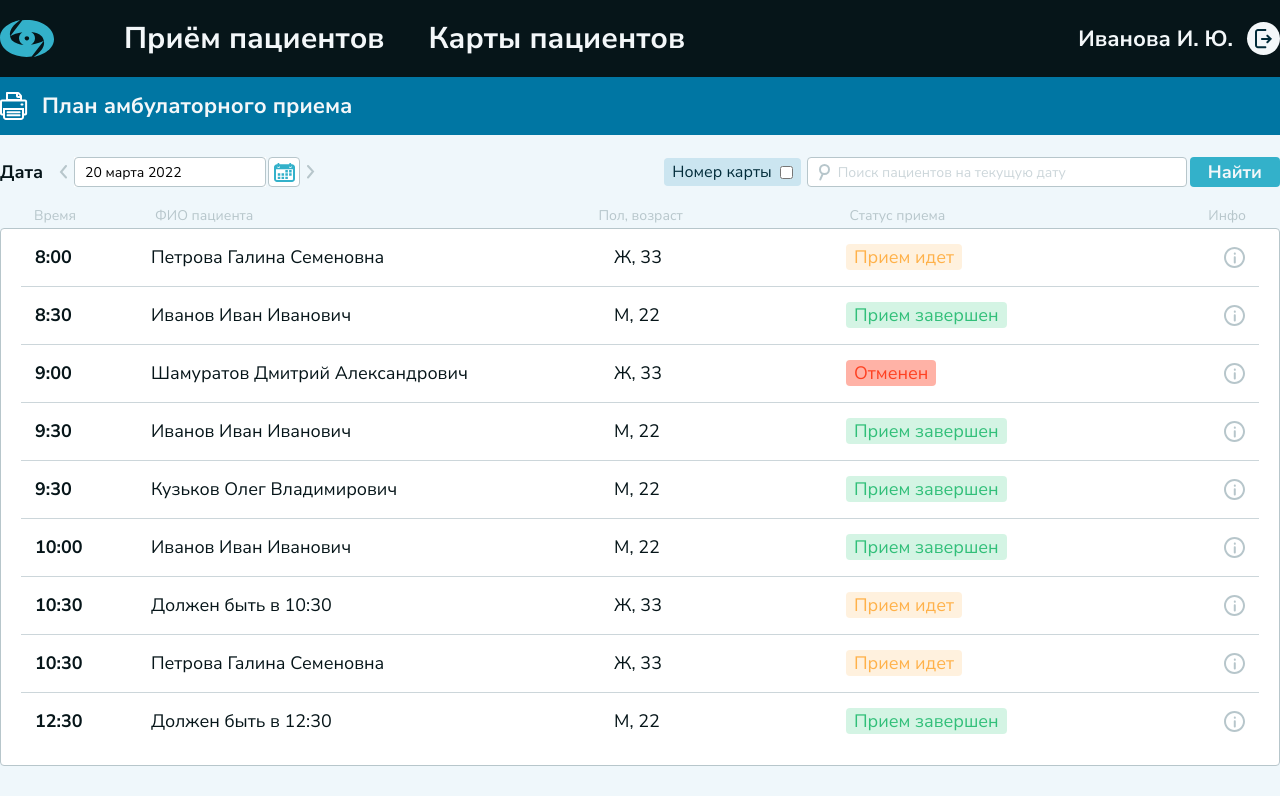
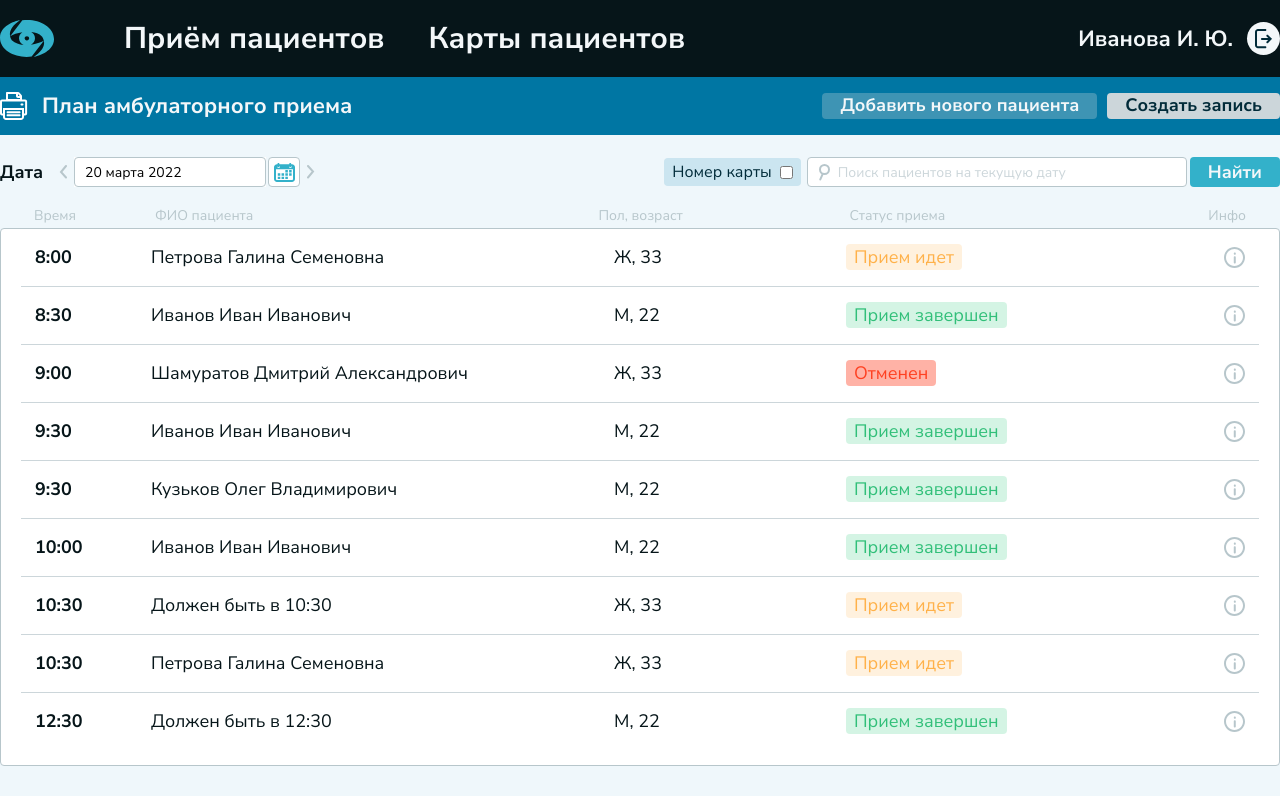
Before and after one commit to DenisVorop/crm, a React (Create React App) app: page /records in a window 1280 px wide. Built offline with nearby package versions, Linux system fonts and the light colour scheme; data requests are answered from the project's data file; a web font is replaced by a local one.

Commit message:
add buttons for plan.jsx

```diff
--- a/package.json
+++ b/package.json
@@ -7,6 +7,7 @@
     "@testing-library/react": "^12.1.3",
     "@testing-library/user-event": "^13.5.0",
     "axios": "^0.26.1",
+    "eslint-plugin-react-hooks": "^4.4.0-next-3e997fdba-20220329",
     "formik": "^2.2.9",
     "json-server": "^0.17.0",
     "node-sass": "^7.0.1",
--- a/src/Components/Page/Filter/Filter.jsx
+++ b/src/Components/Page/Filter/Filter.jsx
@@ -8,8 +8,7 @@ import Records from "../Records/Records";
 import './filter.scss';
 
 
-const Filter = () => {
-
+const Filter = ({takePrintRecord}) => {
     const { usersData } = useSelector(({ usersReducer }) => usersReducer);
 
     const arrUsers = JSON.parse(JSON.stringify(usersData));
@@ -17,6 +16,14 @@ const Filter = () => {
 
     const [activeUsers, setActiveUsers] = React.useState(arrUsers);
     const inputRef = React.useRef();
+
+    const [recordsTable, setRecordsTable] = React.useState(null);
+    const myRef = React.useRef();
+
+    const printTable = () => {
+        setRecordsTable(myRef.current)
+        takePrintRecord(recordsTable)
+    }
 
     const onSearchClick = () => {
         const filteredUsers = arrUsers.filter(user => user.name.toLowerCase().includes(inputRef.current.value.toLowerCase()))
@@ -28,7 +35,7 @@ const Filter = () => {
             <div className="filter__container">
                 <Head onSearchClick={onSearchClick} inputRef={inputRef} />
                 <Patients />
-                <Records activeUsers={activeUsers} onSearchClick={onSearchClick} />
+                <Records activeUsers={activeUsers} onSearchClick={onSearchClick} myRef={myRef} printTable={printTable}/>
             </div>
         </div>
     )
--- a/src/Components/Page/Page.jsx
+++ b/src/Components/Page/Page.jsx
@@ -1,13 +1,22 @@
+import React from 'react';
+
 import Header from "../Header/Header";
 import Filter from './Filter/Filter';
 import Plan from './Plan/Plan';
 
 const Page = () => {
+
+    const [recordsTable, setRecordsTable] = React.useState(null);
+
+    const takePrintRecord = (recordsTable) => {
+        setRecordsTable(recordsTable)
+    }
+
     return (
         <>
             <Header />
-            <Plan />
-            <Filter />
+            <Plan recordsTable={recordsTable} />
+            <Filter takePrintRecord={takePrintRecord} />
         </>
     )
 }
--- a/src/Components/Page/Plan/Plan.jsx
+++ b/src/Components/Page/Plan/Plan.jsx
@@ -6,7 +6,7 @@ import './plan.scss';
 import print from '../../../assets/img/print.svg';
 import PrintFile from '../../PrintFile/PrintFile';
 
-const Plan = () => {
+const Plan = ({ recordsTable }) => {
 
     const componentRef = useRef();
 
@@ -23,14 +23,18 @@ const Plan = () => {
                             )
                         }}
                         content={() => componentRef.current}
-                        documentTitle='new document'
+                        documentTitle='Записи на текущую дату и время'
                         pageStyle='print'
                     />
                     <div className="plan__label">План амбулаторного приема</div>
                 </div>
+                <div className="plan__new new-plan">
+                    <div className="new-plan__pat"><a href='#'>Добавить нового пациента</a></div>
+                    <div className="new-plan__rec"><a href='#'>Создать запись</a></div>
+                </div>
             </div>
             <div style={{ display: "none" }}>
-                <PrintFile ref={componentRef} />
+                <PrintFile ref={componentRef} recordsTable={recordsTable} />
             </div>
         </div>
     )
--- a/src/Components/Page/Plan/plan.scss
+++ b/src/Components/Page/Plan/plan.scss
@@ -5,6 +5,9 @@
 
     &__container {
         padding: 15px 0;
+        display: flex;
+        justify-content: space-between;
+        align-items: center;
     }
 
     // .plan__header
@@ -29,3 +32,31 @@
         color: #F3F7F9;
     }
 }
+
+.new-plan {
+    display: flex;
+    align-items: center;
+
+    font-weight: 700;
+    font-size: 18px;
+    line-height: 143%;
+
+    // .new-plan__pat
+
+    &__pat {
+        margin: 0px 10px 0px 0px;
+        color: #F3F7F9;
+        padding: 0 18px;
+        background: rgba(204, 214, 218, 0.3);
+        border-radius: 4px;
+    }
+
+    // .new-plan__rec
+
+    &__rec {
+        color: #012B39;
+        padding: 0 18px;
+        background: #CCD6DA;
+        border-radius: 4px;
+    }
+}
--- a/src/Components/Page/Records/Records.jsx
+++ b/src/Components/Page/Records/Records.jsx
@@ -1,4 +1,4 @@
-import React, { useEffect } from 'react';
+import React from 'react';
 import { useSelector, useDispatch } from 'react-redux';
 
 import { getUsersData, getTimesData } from '../../../Redux/Reducers/usersReducer';
@@ -8,25 +8,26 @@ import Record from './Record';
 
 import './records.scss';
 
-const Records = ({ activeUsers, onSearchClick }) => {
+const Records = ({ activeUsers, onSearchClick, myRef, printTable }) => {
 
     const { lastRecordsData } = useSelector(({ lastRecordsReducer }) => lastRecordsReducer);
     const { timesData } = useSelector(({ usersReducer }) => usersReducer);
 
     const dispatch = useDispatch();
 
-    useEffect(() => {
+    React.useEffect(() => {
         dispatch(getUsersData());
         dispatch(getTimesData());
         dispatch(getLastRecordsData());
     }, []);
 
-    useEffect(() => {
+    React.useEffect(() => {
         setTimeout(onSearchClick, 0);
+        setTimeout(printTable, 0);
     }, [lastRecordsData]);
 
     return (
-        <div className="records__body">
+        <div className="records__body" ref={myRef}>
             {activeUsers.map((obj, index) => {
                 return <Record
                     timeObj={timesData}
--- a/src/Components/PrintFile/PrintFile.jsx
+++ b/src/Components/PrintFile/PrintFile.jsx
@@ -1,10 +1,19 @@
-import React, { Component } from 'react';
+import React from 'react';
 
-class PrintFile extends Component {
+class PrintFile extends React.Component {
     render() {
-        return (
-            <div>hey</div>
-        )
+        let htmlRecords = null
+        let insertHtml = null
+
+        console.log('render')
+
+        if (this.props.recordsTable) {
+            htmlRecords = this.props.recordsTable.outerHTML
+            insertHtml = document.getElementById('print')
+            insertHtml.insertAdjacentHTML('afterbegin', htmlRecords)
+        }
+
+        return <div id='print' style={{padding: '30px 0px'}}></div>;
     }
 }
 
```
Also changed, not shown: 1 other file (tests, documents, lock files or other folders).
